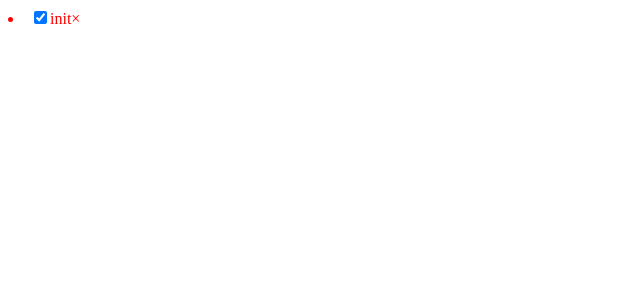
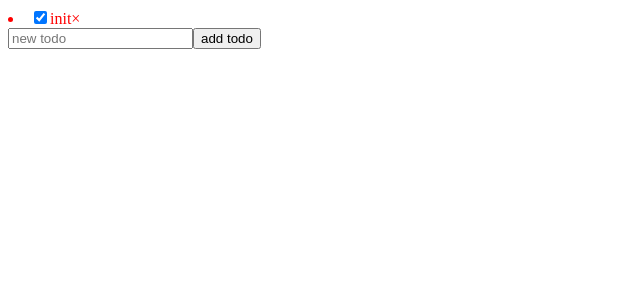
Before and after one commit to xkochevnikx/typescript-todo, a React (Vite) app: page / in a window 1280 px wide. Shown: the top 300 px of the page, without its empty margins (0-640 px from the left). Built offline with nearby package versions, Linux system fonts and the light colour scheme.

Commit message:
add types for handler NewTodoForm

```diff
--- a/src/App.tsx
+++ b/src/App.tsx
@@ -1,5 +1,6 @@
-import { useState } from 'react';
+import { ChangeEvent, useState } from 'react';
 import { TodoItem } from './components/TodoItem';
+import { NewTodoForm } from './components/NewTodoForm';
 type TTodo = {
     id: string;
     title: string;
@@ -12,6 +13,14 @@ const App = () => {
 
     const [] = useState<TTodo | null>(null);
 
+    const addTodo = () => {
+        setTodos([...todos, text]);
+    };
+
+    const handleClick = (event: ChangeEvent<HTMLInputElement>) => {
+        setText(event.target.value);
+    };
+
     return (
         <div className="App">
             <TodoItem
@@ -20,6 +29,11 @@ const App = () => {
                 title={'init'}
                 style={{ color: 'red' }}
             />
+            <NewTodoForm
+                handleClick={handleClick}
+                addTodo={addTodo}
+                value={text}
+            />
         </div>
     );
 };
--- /dev/null
+++ b/src/components/NewTodoForm.tsx
@@ -0,0 +1,22 @@
+import { ChangeEvent } from 'react';
+
+interface INewTodoFormProps {
+    value: string;
+    handleClick: (event: ChangeEvent<HTMLInputElement>) => void;
+    addTodo: () => void;
+}
+
+export const NewTodoForm = (props: INewTodoFormProps) => {
+    const { value, addTodo, handleClick } = props;
+    return (
+        <>
+            <input
+                type="text"
+                placeholder="new todo"
+                value={value}
+                onChange={handleClick}
+            />
+            <button onClick={addTodo}>add todo</button>
+        </>
+    );
+};
```
